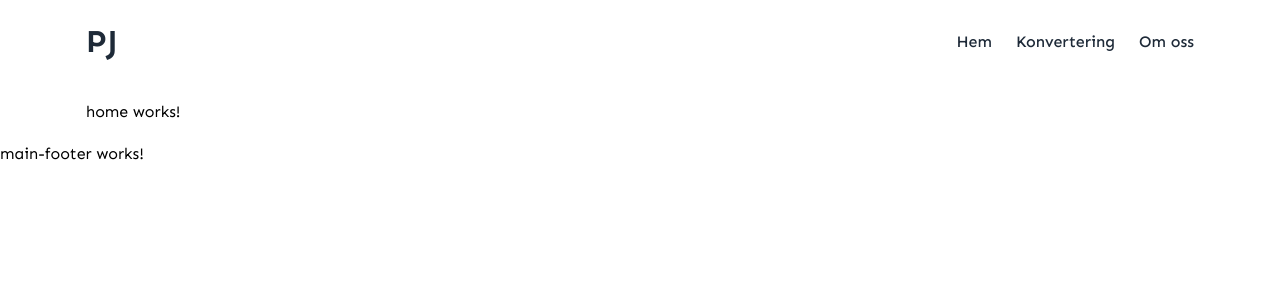
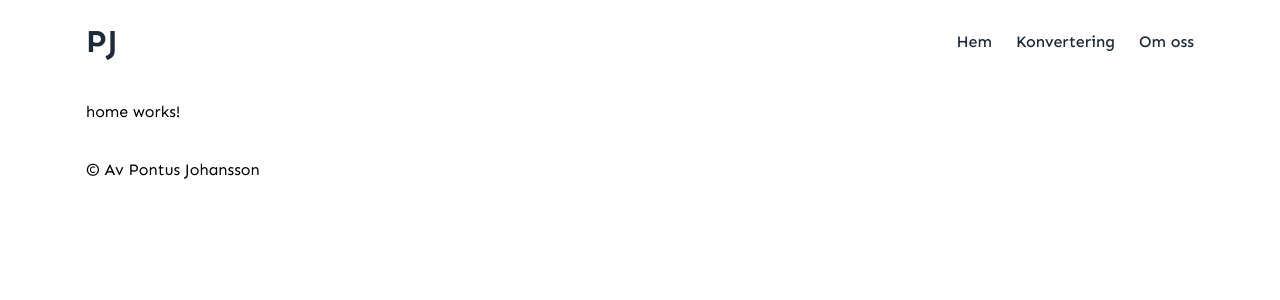
Before and after one commit to Punttt/AngularLab, an Angular app: page /home in a window 1280 px wide. Shown: the top 300 px of the page. Built offline with nearby package versions, Linux system fonts and the light colour scheme.

Commit message:
lägger en text i footern

```diff
--- a/src/app/partials/main-footer/main-footer.html
+++ b/src/app/partials/main-footer/main-footer.html
@@ -1 +1,5 @@
-<p>main-footer works!</p>
+<footer>
+    <div class="container">
+        <p>&copy; Av Pontus Johansson</p>
+    </div>
+</footer>
```
